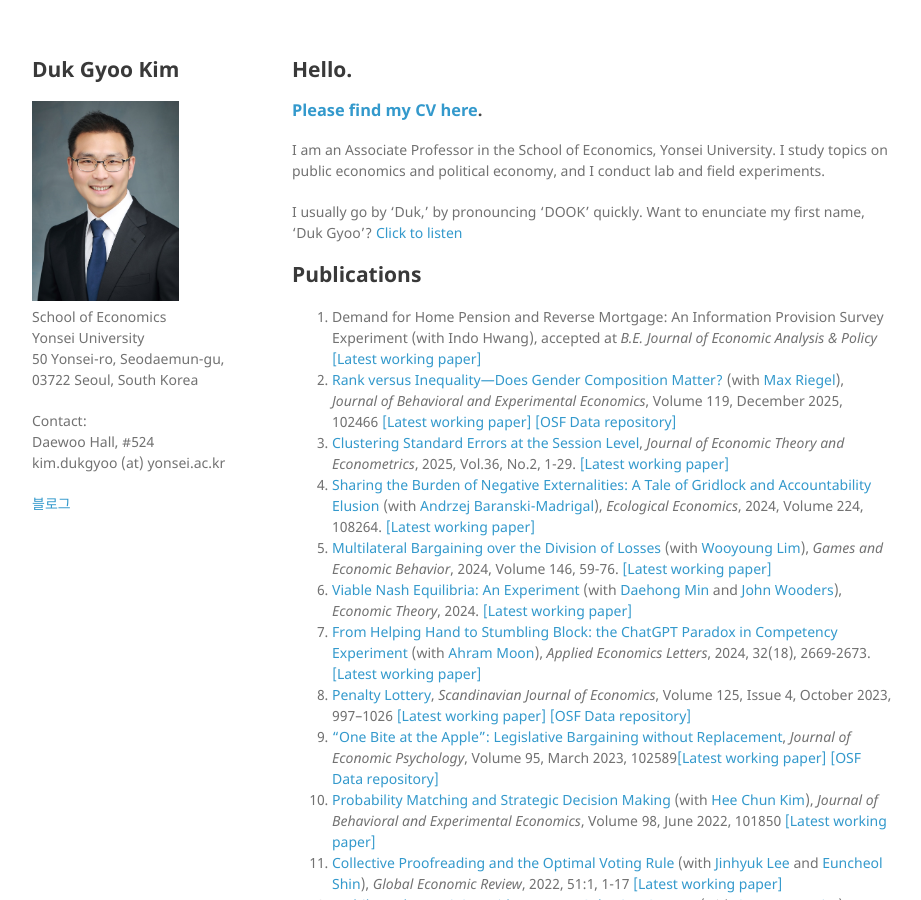
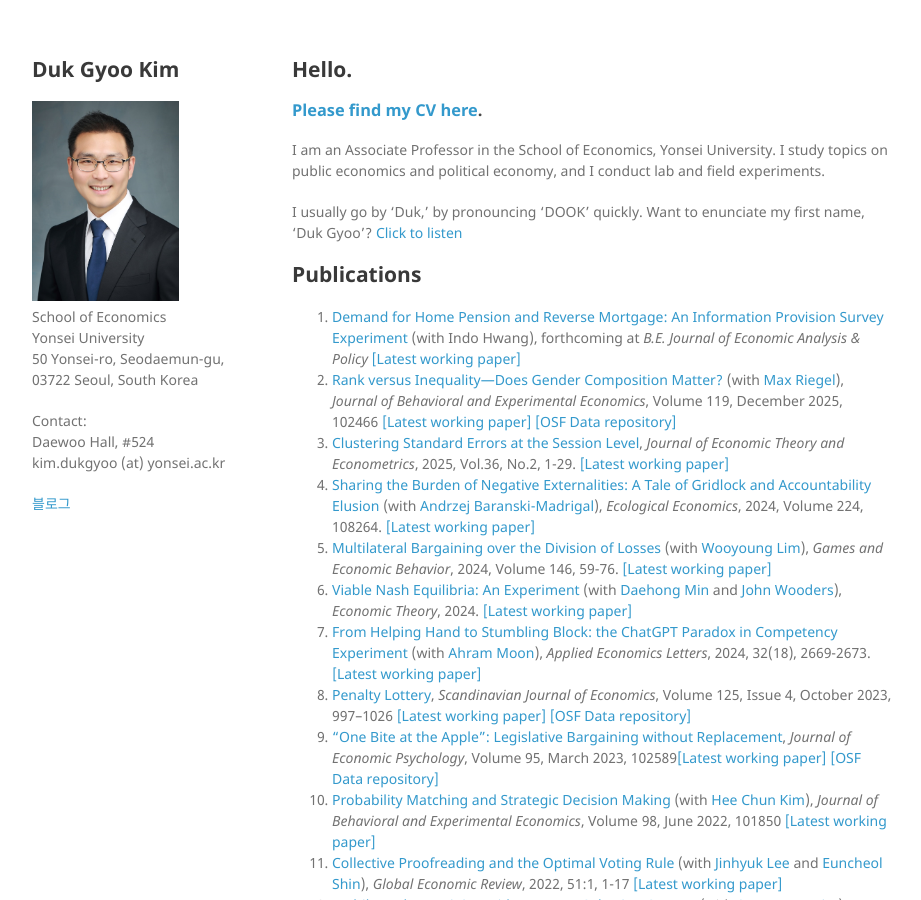
Before and after one commit to kimdukgyoo/kimdukgyoo.github.io, a Jekyll site: the page built from index.md, in a window 1280 px wide and 900 px high. Shown: the whole window, without its empty margins (178-1099 px from the left). Built offline with Jekyll 4.4.1, drawn with Linux system fonts in a browser that asks for light colours; our own code applies the rules of GitHub Pages for plain Markdown files.

Commit message:
Update index.md

```diff
--- a/index.md
+++ b/index.md
@@ -17,7 +17,7 @@ I usually go by 'Duk,' by pronouncing 'DOOK' quickly. Want to enunciate my first
 -->
 
 ## Publications
-1. Demand for Home Pension and Reverse Mortgage: An Information Provision Survey Experiment (with Indo Hwang), accepted at _B.E. Journal of Economic Analysis & Policy_ <a href="https://www.ifo.de/en/cesifo/publications/2026/working-paper/demand-home-pension-and-reverse-mortgage-information-provision" target="_blank">[Latest working paper]</a>
+1. <a href="https://doi.org/10.1515/bejeap-2025-0299" target="_blank">Demand for Home Pension and Reverse Mortgage: An Information Provision Survey Experiment</a> (with Indo Hwang), forthcoming at _B.E. Journal of Economic Analysis & Policy_ <a href="https://www.ifo.de/en/cesifo/publications/2026/working-paper/demand-home-pension-and-reverse-mortgage-information-provision" target="_blank">[Latest working paper]</a>
 1. <a href="https://doi.org/10.1016/j.socec.2025.102466" target="_blank">Rank versus Inequality---Does Gender Composition Matter?</a> (with <a href="https://max-riegel.netlify.app/" target="_blank">Max Riegel</a>), _Journal of Behavioral and Experimental Economics_, Volume 119, December 2025, 102466 <a href="https://kimdukgyoo.github.io/PDFfiles/RankVsInequality.pdf" target="_blank">[Latest working paper]</a> <a href="https://osf.io/p59af" target="_blank">[OSF Data repository]</a>
 1. <a href="https://doi.org/10.22812/jetem.2025.36.2.001" target="_blank">Clustering Standard Errors at the Session Level</a>, _Journal of Economic Theory and Econometrics_, 2025, Vol.36, No.2, 1-29. <a href="https://kimdukgyoo.github.io/PDFfiles/ClusteringSEsession.pdf" target="_blank">[Latest working paper]</a>
 1. <a href="https://doi.org/10.1016/j.ecolecon.2024.108264" target="_blank">Sharing the Burden of Negative Externalities: A Tale of Gridlock and Accountability Elusion</a> (with <a href="http://www.abarmad.com/" target="_blank">Andrzej Baranski-Madrigal</a>), _Ecological Economics_, 2024, Volume 224, 108264. <a href="https://kimdukgyoo.github.io/PDFfiles/SharingNegative.pdf" target="_blank">[Latest working paper]</a>
```
